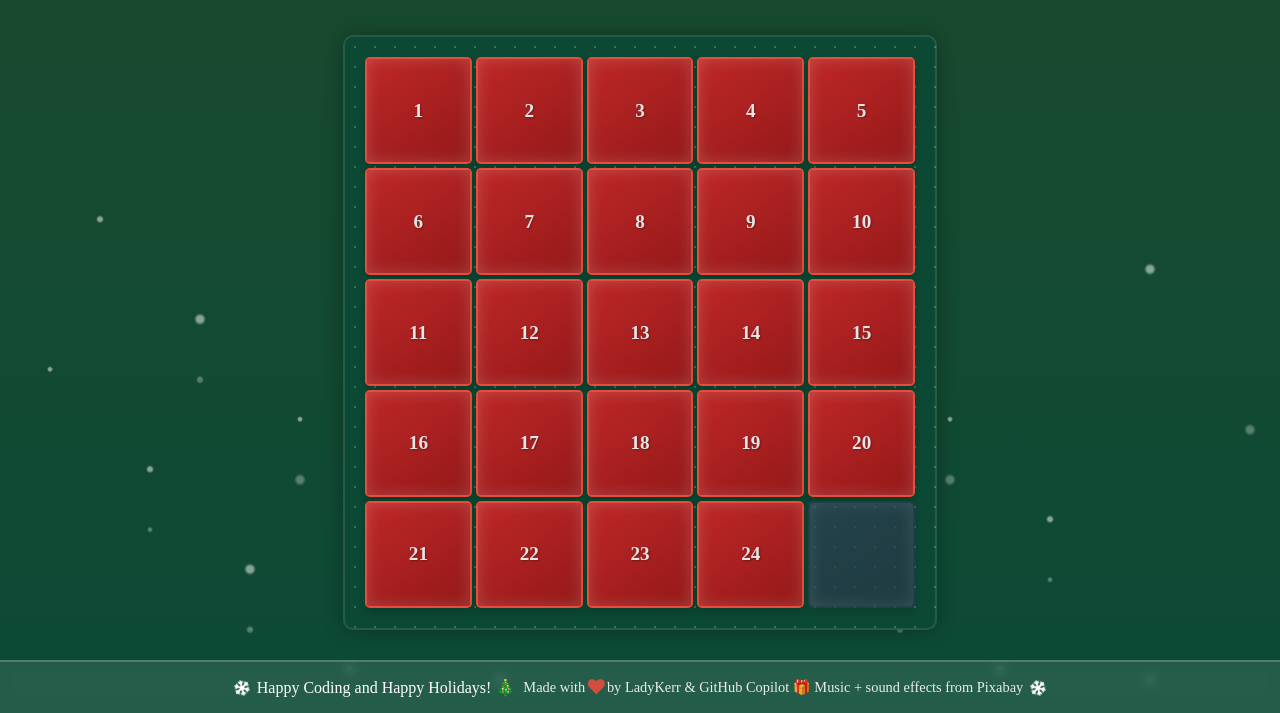
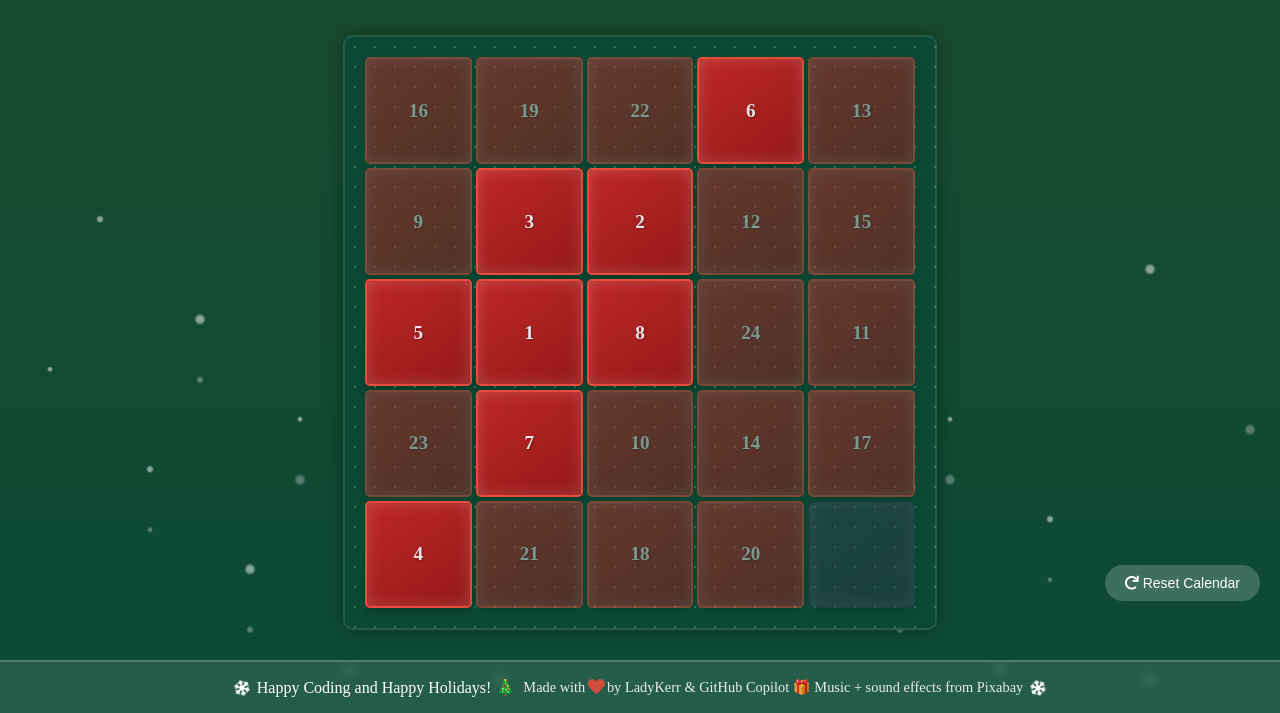
Before and after one commit to itsthatladydev/advent-calendar, a plain HTML site: page index.html in a window 1280 px wide. Shown: the part 87-800 px from the top of the page. Drawn offline with Linux system fonts and the light colour scheme.

Commit message:
resolve date issue with door assignment

```diff
--- a/index.html
+++ b/index.html
@@ -63,9 +63,9 @@
             <div class="door empty"></div>
         </div>
         <!-- reset button for calendar -->
-        <!-- <button id="resetCalendar" class="reset-button">
+        <button id="resetCalendar" class="reset-button">
         <i class="fas fa-redo"></i> Reset Calendar
-        </button> -->
+        </button>
         <div id="modal" class="modal">
             <div class="modal-content">
                 <span class="close">&times;</span>
--- a/script.js
+++ b/script.js
@@ -64,33 +64,40 @@ document.addEventListener("DOMContentLoaded", () => {
   // Update initializeCalendar function
   function initializeCalendar() {
     // Try to get stored shuffled numbers
-    let shuffledNumbers = JSON.parse(localStorage.getItem("shuffledNumbers"))
+    let shuffledNumbers = JSON.parse(localStorage.getItem("shuffledNumbers"));
 
     // Generate new numbers if none stored
     if (!shuffledNumbers) {
-      const numbers = Array.from({ length: 24 }, (_, i) => i + 1)
-      shuffledNumbers = shuffleArray([...numbers])
-      // Save to localStorage
-      localStorage.setItem("shuffledNumbers", JSON.stringify(shuffledNumbers))
+        const numbers = Array.from({ length: 24 }, (_, i) => i + 1);
+        shuffledNumbers = shuffleArray([...numbers]);
+        // Save to localStorage
+        localStorage.setItem("shuffledNumbers", JSON.stringify(shuffledNumbers));
     }
 
-    // Assign numbers to doors
-    const doors = document.querySelectorAll(".door:not(.empty)")
+    // Assign numbers to doors based on shuffled order
+    const doors = document.querySelectorAll(".door:not(.empty)");
     doors.forEach((door, index) => {
-      const number = shuffledNumbers[index]
-      door.textContent = number
-      door.dataset.day = number
+        const dayNumber = shuffledNumbers[index];
+        door.textContent = dayNumber;
+        door.dataset.day = dayNumber;
 
-      door.addEventListener("click", () => {
-        handleDoorClick(door, number)
-      })
-    })
-  }
+        // Check if door can be opened based on the current date
+        if (canOpenDoor(dayNumber)) {
+            door.classList.add("active"); // Add 'active' class for styling
+            door.classList.remove("disabled"); // Ensure door is not disabled
+        } else {
+            door.classList.add("disabled"); // Disable if not yet unlockable
+        }
+
+        // Attach click event to handle door opening
+        door.addEventListener("click", () => handleDoorClick(door, dayNumber));
+    });
+}
 
   // Check if door can be opened
   function canOpenDoor(day) {
     const today = new Date()
-    const isDecember = today.getMonth() === 11
+    const isDecember = today.getMonth() === 10
     return isDecember && day <= today.getDate()
   }
 
--- a/styles.css
+++ b/styles.css
@@ -127,6 +127,17 @@ body {
         inset 0 0 10px rgba(0,0,0,0.2),
         0 2px 4px rgba(0,0,0,0.1);
 }
+
+.door.active {
+    background-color: #ffcc00; /* Example color for active doors */
+    color: #fff; /* Example text color for active doors */
+    cursor: pointer;
+  }
+
+  .door.disabled {
+    background-color: #ccc;
+    cursor: not-allowed;
+  }
 
 .door.opening {
     animation: doorOpen 0.8s ease-in-out forwards;
```
